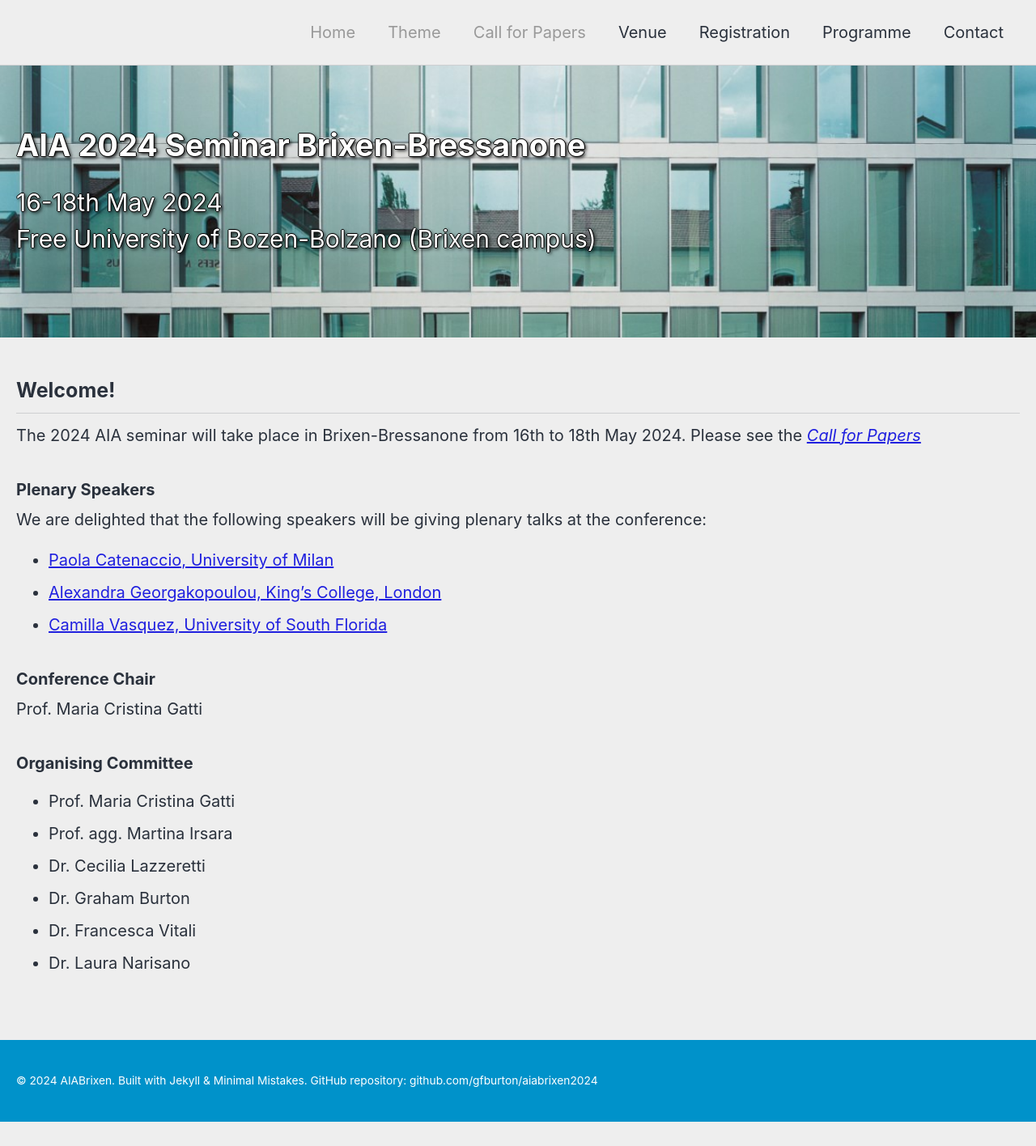
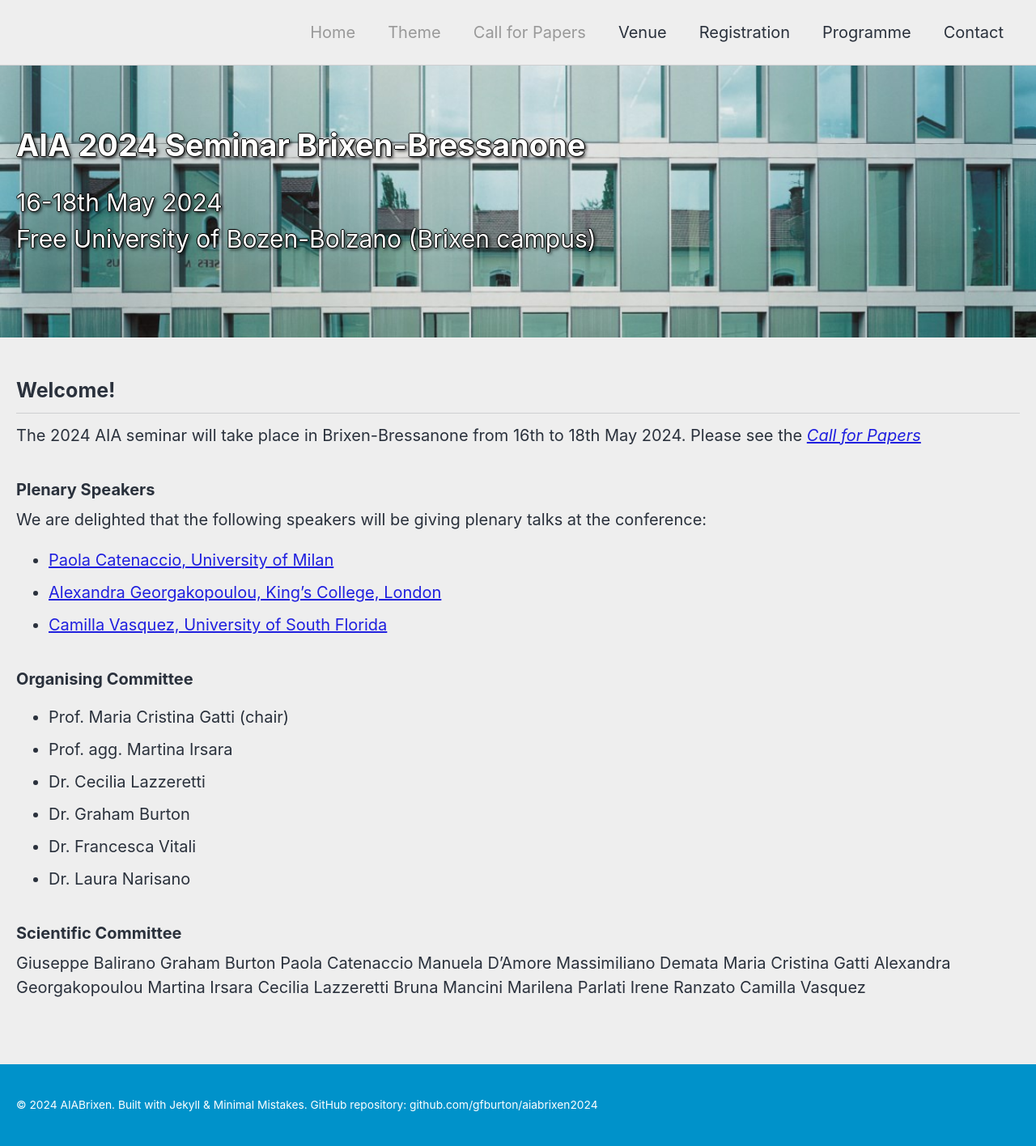
Before and after one commit to gfburton/aiabrixen2024, a Jekyll site: the page built from _pages/home.md, in a window 1280 px wide. Shown: the whole page at 81% size. Built offline with Jekyll 4.4.1, drawn with Linux system fonts in a browser that asks for light colours; cached includes are drawn as plain includes; nearby versions of some CDN libraries; before the commit the page ends 1386 px from its top, so only the background shows below that.

Commit message:
Update home.md

```diff
--- a/_pages/home.md
+++ b/_pages/home.md
@@ -23,16 +23,28 @@ We are delighted that the following speakers will be giving plenary talks at the
 * [Camilla Vasquez, University of South Florida](https://www.usf.edu/arts-sciences/departments/world-languages/about-us/c-vasquez.aspx)
 
 
-### Conference Chair
-
-Prof. Maria Cristina Gatti
-
-
 ### Organising  Committee
 
-* Prof. Maria Cristina Gatti
+* Prof. Maria Cristina Gatti (chair)
 * Prof. agg. Martina Irsara
 * Dr. Cecilia Lazzeretti
 * Dr. Graham Burton
 * Dr. Francesca Vitali
 * Dr. Laura Narisano
+
+
+### Scientific Committee
+
+Giuseppe Balirano
+Graham Burton
+Paola Catenaccio
+Manuela D'Amore
+Massimiliano Demata
+Maria Cristina Gatti
+Alexandra Georgakopoulou
+Martina Irsara
+Cecilia Lazzeretti
+Bruna Mancini
+Marilena Parlati
+Irene Ranzato
+Camilla Vasquez
```
